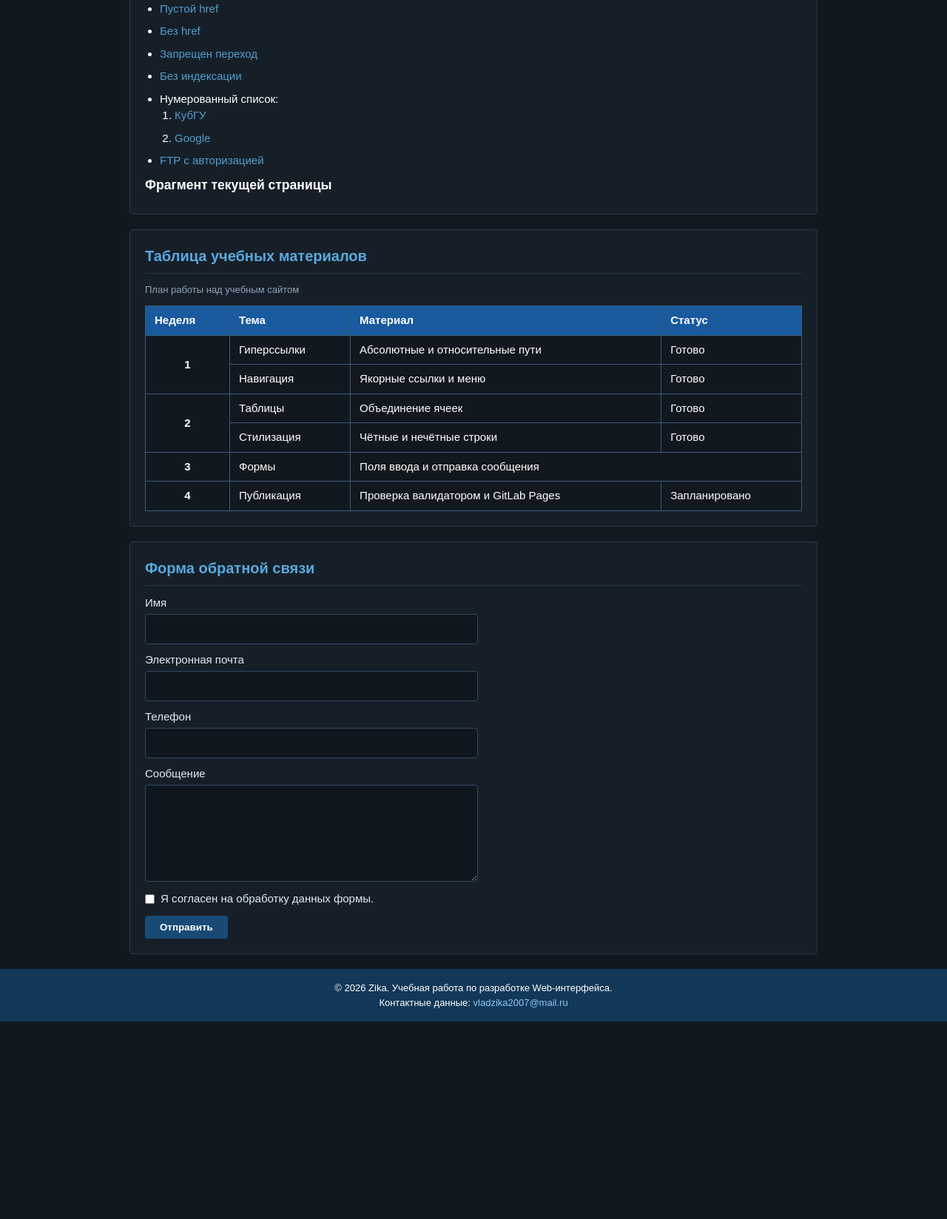
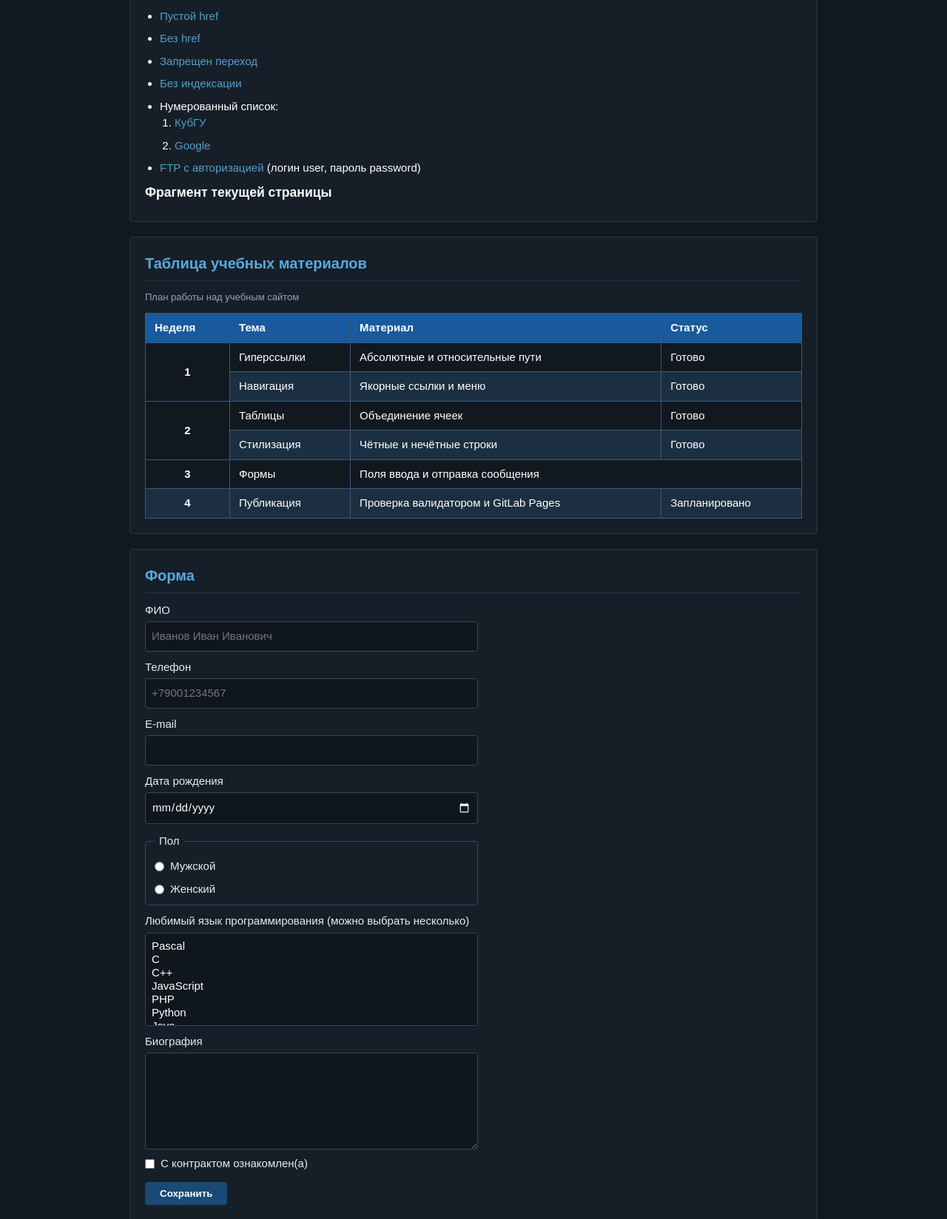
Before and after one commit to re1nn9/web3, a website built with webpack: page index.html in a window 1280 px wide. Shown: the part 775-2423 px from the top of the page at 74% size. Before the commit the page ends 2156 px from the top, so only its background shows below. Built offline with nearby package versions, Linux system fonts and the light colour scheme.

Commit message:
переделааллл

```diff
--- a/index.html
+++ b/index.html
@@ -7,18 +7,25 @@
   <link rel="stylesheet" href="style.css">
 </head>
 <body>
-<header class="header">
+
+<header class="header" id="top">
   <div class="container">
     <div class="brand">
-      <a href="https://kubsu.ru" class="logo-box" title="КубГУ">
+      <a href="https://kubsu.ru/" class="logo-box" title="КубГУ">
         <img src="kubanskiy.jpg" alt="КубГУ" class="site-logo">
       </a>
       <h1 class="site-title">Zika-учебный сайт</h1>
     </div>
-    <nav class="nav"><a href="#links">Ссылки</a><a href="#table">Таблица</a><a href="#form">Форма</a></nav>
+    <nav class="nav" id="menu">
+      <a href="#links">Ссылки</a>
+      <a href="#table">Таблица</a>
+      <a href="#form">Форма</a>
+    </nav>
   </div>
 </header>
+
 <main class="container">
+
   <section id="links" class="block">
     <h2>Список гиперссылок</h2>
     <ul>
@@ -37,24 +44,35 @@
       <li><p>Текст с <a href="https://kubsu.ru/">контекстной ссылкой</a> в предложении.</p></li>
       <li><a href="https://ru.wikipedia.org/wiki/HTML#История">Фрагмент стороннего сайта</a></li>
       <li>
-        <img src="image.jpg" width="200" height="100" usemap="#navmap" alt="Карта">
-        <map name="navmap"><area shape="rect" coords="0,0,100,100" href="https://kubsu.ru/" alt="КубГУ"><area shape="circle" coords="150,50,40" href="https://google.com/" alt="Google"></map>
+        <img src="image.jpg" width="200" height="100" usemap="#navmap" alt="Картинка со ссылками: прямоугольник ведёт на КубГУ, круг на Google">
+        <map name="navmap">
+          <area shape="rect" coords="0,0,100,100" href="https://kubsu.ru/" alt="КубГУ">
+          <area shape="circle" coords="150,50,40" href="https://google.com/" alt="Google">
+        </map>
       </li>
       <li><a href="">Пустой href</a></li>
       <li><a>Без href</a></li>
       <li><a href="https://example.com/" rel="nofollow">Запрещен переход</a></li>
       <li><!--noindex--><a href="https://example.com/">Без индексации</a><!--/noindex--></li>
-      <li>Нумерованный список:<ol><li><a href="https://kubsu.ru/" title="КубГУ">КубГУ</a></li><li><a href="https://google.com/" title="Google">Google</a></li></ol></li>
-      <li><a href="ftp://ftp.example.com/file.zip">FTP с авторизацией</a></li>
+      <li>Нумерованный список:
+        <ol>
+          <li><a href="https://kubsu.ru/" title="Сайт КубГУ">КубГУ</a></li>
+          <li><a href="https://google.com/" title="Поисковая система Google">Google</a></li>
+        </ol>
+      </li>
+      <li><a href="ftp://ftp.example.com/file.zip" title="Вход по логину и паролю">FTP с авторизацией</a> (логин user, пароль password)</li>
     </ul>
     <h3 id="section1">Фрагмент текущей страницы</h3>
   </section>
+
   <section id="table" class="block">
     <h2>Таблица учебных материалов</h2>
     <p class="sub">План работы над учебным сайтом</p>
     <div class="table-scroll">
       <table>
-        <thead><tr><th>Неделя</th><th>Тема</th><th>Материал</th><th>Статус</th></tr></thead>
+        <thead>
+        <tr><th scope="col">Неделя</th><th scope="col">Тема</th><th scope="col">Материал</th><th scope="col">Статус</th></tr>
+        </thead>
         <tbody>
         <tr><td rowspan="2" class="c">1</td><td>Гиперссылки</td><td>Абсолютные и относительные пути</td><td>Готово</td></tr>
         <tr><td>Навигация</td><td>Якорные ссылки и меню</td><td>Готово</td></tr>
@@ -66,22 +84,55 @@
       </table>
     </div>
   </section>
+
   <section id="form" class="block">
-    <h2>Форма обратной связи</h2>
-    <form action="/" method="POST" class="feed-form">
-      <label>Имя<input type="text" name="name" required></label>
-      <label>Электронная почта<input type="email" name="email" required></label>
-      <label>Телефон<input type="tel" name="phone" id="phone" pattern="[0-9+]{10,}" title="Формат: +7... или 10 цифр" required></label>
-      <label>Сообщение<textarea name="message" rows="5" required></textarea></label>
-      <label class="chk"><input type="checkbox" name="agree" required> Я согласен на обработку данных формы.</label>
-      <button type="submit">Отправить</button>
+    <h2>Форма</h2>
+    <form action="#form" method="get" class="feed-form">
+      <label>ФИО
+        <input type="text" name="fullname" required placeholder="Иванов Иван Иванович"
+               pattern="[A-Za-zА-Яа-яЁё\s\-]+" title="Только буквы, пробелы и дефис">
+      </label>
+      <label>Телефон
+        <input type="tel" name="phone" required placeholder="+79001234567"
+               pattern="\+?[0-9]{10,15}" title="От 10 до 15 цифр, можно с плюсом в начале">
+      </label>
+      <label>E-mail
+        <input type="email" name="email" autocomplete="email" required>
+      </label>
+      <label>Дата рождения
+        <input type="date" name="birthdate" min="1900-01-01" required>
+      </label>
+      <fieldset>
+        <legend>Пол</legend>
+        <label class="chk"><input type="radio" name="gender" value="male" required> Мужской</label>
+        <label class="chk"><input type="radio" name="gender" value="female"> Женский</label>
+      </fieldset>
+      <label>Любимый язык программирования (можно выбрать несколько)
+        <select name="languages[]" multiple size="6" required>
+          <option value="Pascal">Pascal</option>
+          <option value="C">C</option>
+          <option value="C++">C++</option>
+          <option value="JavaScript">JavaScript</option>
+          <option value="PHP">PHP</option>
+          <option value="Python">Python</option>
+          <option value="Java">Java</option>
+        </select>
+      </label>
+      <label>Биография
+        <textarea name="bio" rows="5"></textarea>
+      </label>
+      <label class="chk"><input type="checkbox" name="contract" required> С контрактом ознакомлен(а)</label>
+      <button type="submit">Сохранить</button>
     </form>
   </section>
+
 </main>
+
 <footer class="footer">
   <div class="container">
     <p>&copy; 2026 Zika. Учебная работа по разработке Web-интерфейса.<br>Контактные данные: <a href="mailto:vladzika2007@mail.ru">vladzika2007@mail.ru</a></p>
   </div>
 </footer>
+
 </body>
 </html>
--- a/style.css
+++ b/style.css
@@ -1,13 +1,18 @@
 /* =========================================================
    MOBILE FIRST: базовые правила для смартфонов (без media query)
+   Шапка, меню, контент и футер занимают 100% ширины экрана.
    ========================================================= */
 
 * { box-sizing: border-box; margin: 0; padding: 0; }
+
+html { scroll-behavior: smooth; }
 
 body { background: #12181f; color: #fff; font: 15px/1.5 Arial, sans-serif; }
 
 a { color: #529ecc; text-decoration: none; }
 a:hover { text-decoration: underline; }
+
+img { max-width: 100%; }
 
 h3 { margin-bottom: 6px; }
 
@@ -15,25 +20,29 @@ h3 { margin-bottom: 6px; }
 
 .container { max-width: 960px; margin: 0 auto; padding: 0 15px; }
 
-/* --- Шапка и меню (мобильный вид: лого сверху, меню вертикальным списком) --- */
+/* --- Шапка и меню (мобильный вид: лого и название, ниже меню списком) --- */
 .header { width: 100%; background: #1d4b73; padding: 14px 0 10px; color: #fff; }
-.header .container { display: block; }
+.header .container { display: flex; flex-direction: column; }
 
 .brand { display: flex; align-items: center; gap: 10px; margin-bottom: 10px; }
-.site-logo { width: 34px; height: 34px; border-radius: 50%; object-fit: cover; background: #fff; display: block; }
+.logo-box { display: block; line-height: 0; }
+.site-logo { width: 38px; height: 38px; border-radius: 50%; object-fit: cover; background: #fff; display: block; }
 .site-title { font-size: 19px; font-weight: bold; color: #fff; }
 
-.nav { display: flex; flex-direction: column; gap: 8px; }
-.nav a { color: #529ecc; }
+.nav { display: flex; flex-direction: column; gap: 4px; }
+.nav a { color: #cfe8fa; padding: 6px 0; }
+.nav a:hover { color: #fff; }
 
-/* --- Контентная область: Flex Box + order для мобильного вида ---
+/* --- Контентная область: Flex Box + order ---
    На смартфоне секции идут колонкой, и таблица (#table) поднимается
    визуально выше списка ссылок (#links) за счёт order, хотя в HTML
    список ссылок стоит раньше таблицы. */
 main.container {
   display: flex;
   flex-direction: column;
-  width: 100%;
+  gap: 20px;
+  padding-top: 20px;
+  padding-bottom: 20px;
 }
 
 #table { order: -1; }
@@ -41,37 +50,38 @@ main.container {
 #form  { order: 1; }
 
 /* --- Блоки контента --- */
-.block { background: #161f28; border: 1px solid #283745; border-radius: 4px; padding: 20px; margin: 20px 0; width: 100%; }
+.block { background: #161f28; border: 1px solid #283745; border-radius: 4px; padding: 20px; }
 .block h2 { color: #5aa9de; font-size: 20px; margin-bottom: 12px; border-bottom: 1px solid #233444; padding-bottom: 8px; }
 .block ul, .block ol { padding-left: 20px; }
 .block li { margin-bottom: 8px; }
 
-/* --- Таблица с единым цветом фона (адаптивная шапка/ячейки) --- */
-.table-scroll {
-  width: 100%;
-  overflow-x: auto;
-  -webkit-overflow-scrolling: touch;
-  margin-top: 10px;
-}
+/* --- Таблица: прокрутка внутри блока, чередование строк --- */
+.table-scroll { width: 100%; overflow-x: auto; -webkit-overflow-scrolling: touch; margin-top: 10px; }
 
-table, .custom-table { width: 100%; min-width: 460px; border-collapse: collapse; background: #12181f; }
-table th, table td, .custom-table th, .custom-table td { border: 1px solid #3b5a7a; padding: 6px 8px; font-size: 13px; text-align: left; }
-table th, .custom-table th { background: #185a9d; color: #fff; }
-table tbody td, .custom-table tbody td { background: #12181f; color: #fff; }
+table { width: 100%; min-width: 460px; border-collapse: collapse; }
+table th, table td { border: 1px solid #3b5a7a; padding: 6px 8px; font-size: 13px; text-align: left; }
+table th { background: #185a9d; color: #fff; }
+table tbody tr:nth-child(odd) td  { background: #12181f; color: #fff; }
+table tbody tr:nth-child(even) td { background: #1c2f42; color: #fff; }
 .c { text-align: center; font-weight: bold; }
 
-/* --- Форма обратной связи --- */
+/* --- Форма --- */
 .feed-form label { display: block; margin-top: 10px; color: #e2ecf5; }
 .feed-form input[type="text"],
 .feed-form input[type="email"],
 .feed-form input[type="tel"],
+.feed-form input[type="date"],
+.feed-form select,
 .feed-form textarea {
   width: 100%; max-width: 450px; display: block; margin-top: 4px; padding: 8px;
   background: #10161d; border: 1px solid #2f4963; color: #fff; border-radius: 4px; outline: none; font: inherit;
 }
-.feed-form input:focus, .feed-form textarea:focus { border-color: #529ecc; box-shadow: 0 0 0 2px rgba(82, 158, 204, 0.25); }
-.feed-form .chk { display: flex; align-items: center; gap: 8px; margin-top: 12px; cursor: pointer; }
-.feed-form button { margin-top: 12px; padding: 8px 20px; background: #184a75; color: #fff; border: none; border-radius: 4px; cursor: pointer; font-weight: bold; }
+.feed-form input[type="date"] { color-scheme: dark; }
+.feed-form input:focus, .feed-form select:focus, .feed-form textarea:focus { border-color: #529ecc; box-shadow: 0 0 0 2px rgba(82, 158, 204, 0.25); }
+.feed-form fieldset { margin-top: 12px; padding: 4px 12px 10px; max-width: 450px; border: 1px solid #2f4963; border-radius: 4px; }
+.feed-form legend { padding: 0 6px; color: #e2ecf5; }
+.feed-form .chk { display: flex; align-items: center; gap: 8px; margin-top: 8px; cursor: pointer; }
+.feed-form button { margin-top: 14px; padding: 8px 20px; background: #184a75; color: #fff; border: none; border-radius: 4px; cursor: pointer; font-weight: bold; }
 .feed-form button:hover { background: #12395c; }
 
 /* --- Футер --- */
@@ -81,34 +91,27 @@ table tbody td, .custom-table tbody td { background: #12181f; color: #fff; }
 
 /* =========================================================
    MEDIA QUERY: планшеты и десктопы (от 700px и шире)
-   Здесь возвращаем вид "как в предыдущем задании":
-   меню горизонтальное, секции идут в обычном порядке HTML
-   (display: block вместо flex — свойство order перестаёт работать).
+   Меню горизонтальное, секции идут в порядке HTML.
+   Flex Box остаётся включённым, порядок возвращается через order.
    ========================================================= */
 @media screen and (min-width: 700px) {
 
   .header .container {
-    display: flex;
+    flex-direction: row;
     align-items: center;
     justify-content: space-between;
     flex-wrap: wrap;
   }
 
   .brand { margin-bottom: 0; }
+  .site-logo { width: 44px; height: 44px; }
+  .site-title { font-size: 20px; }
 
-  .nav {
-    flex-direction: row;
-    gap: 15px;
-  }
+  .nav { flex-direction: row; gap: 18px; }
+  .nav a { padding: 4px 0; }
 
-  main.container {
-    display: block;
-  }
+  #table, #links, #form { order: 0; }
 
-  table th, table td, .custom-table th, .custom-table td {
-    padding: 8px 12px;
-    font-size: 15px;
-  }
-
-  table, .custom-table { min-width: 0; }
+  table { min-width: 0; }
+  table th, table td { padding: 8px 12px; font-size: 15px; }
 }
```
